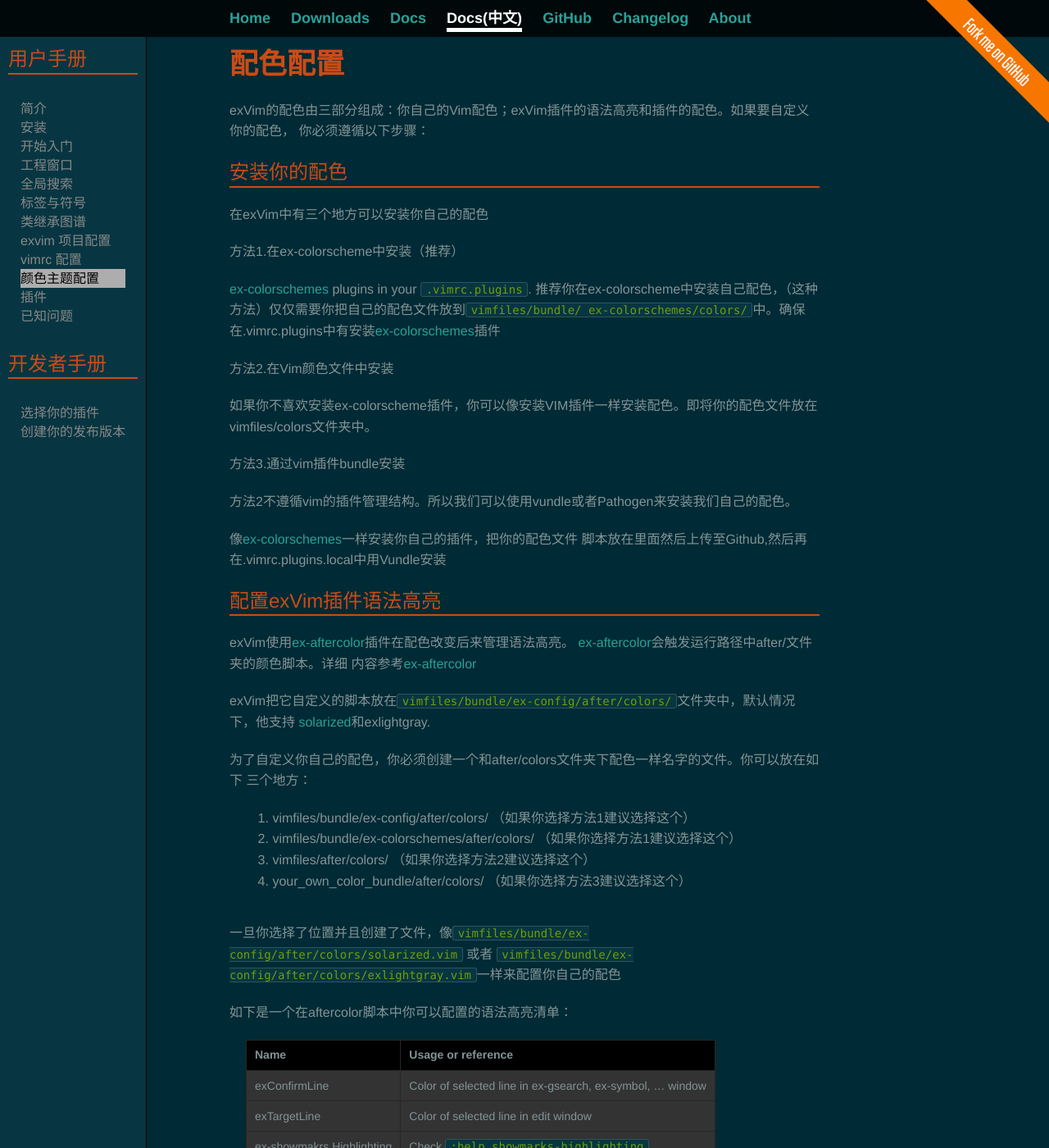
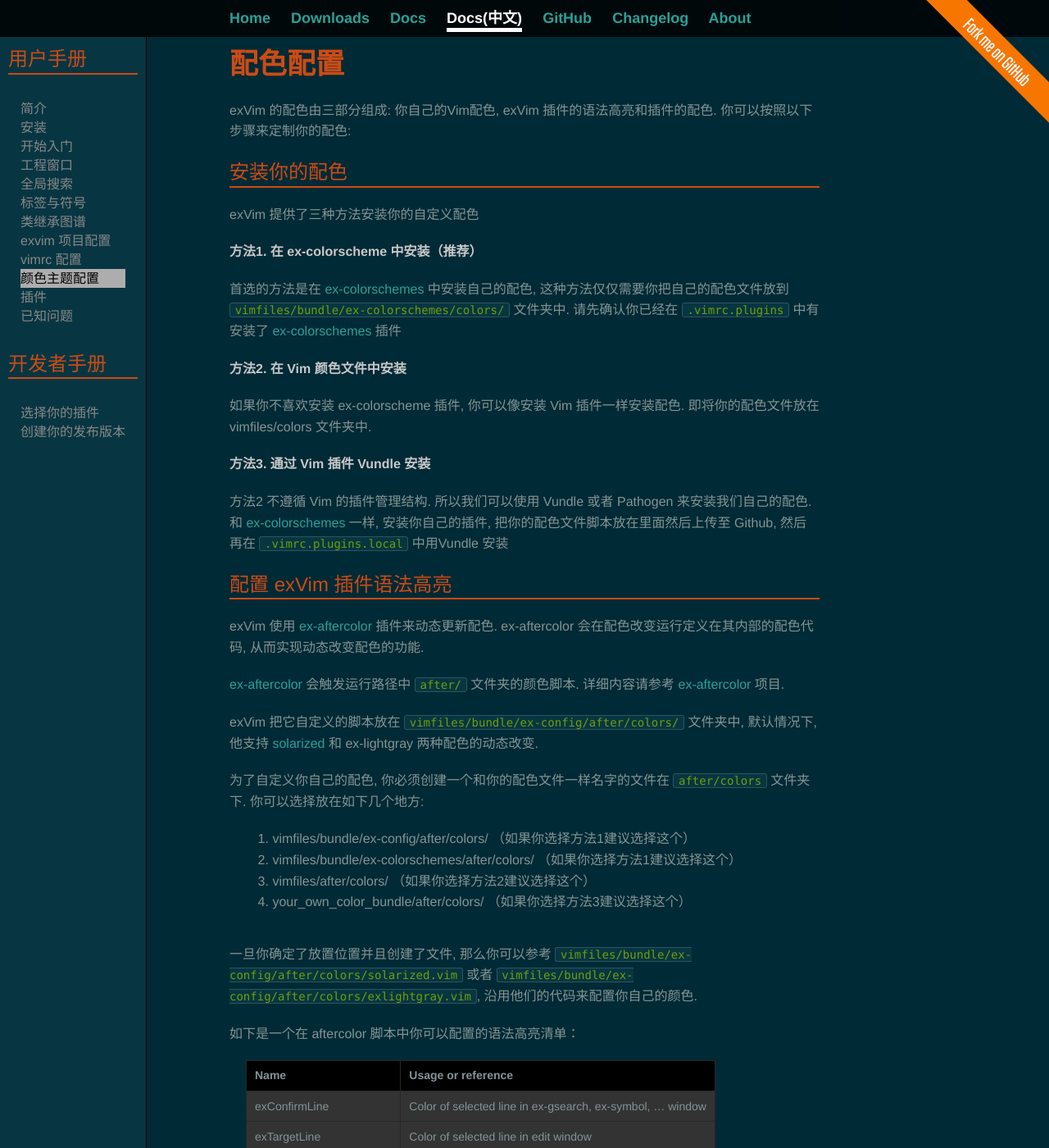
Before and after one commit to exvim/exvim.github.io, a Jekyll site: the page built from docs-zh/config-colorscheme.md, in a window 1280 px wide and 1400 px high. Shown: the whole window at 82% size. Built offline with Jekyll 4.4.1, drawn with Linux system fonts in a browser that asks for light colours; Markdown is read by kramdown in place of the engine named in the settings.

Commit message:
Updated config-colorscheme.md

```diff
--- a/docs-zh/config-colorscheme.md
+++ b/docs-zh/config-colorscheme.md
@@ -1,57 +1,47 @@
 ---
-layout: docs-zh
+layout: "docs-zh"
 title: 配色配置
+published: true
 ---
 
-exVim的配色由三部分组成：你自己的Vim配色；exVim插件的语法高亮和插件的配色。如果要自定义你的配色，
-你必须遵循以下步骤：
+exVim 的配色由三部分组成: 你自己的Vim配色, exVim 插件的语法高亮和插件的配色. 你可以按照以下步骤来定制你的配色:
 
 ## 安装你的配色
 
-在exVim中有三个地方可以安装你自己的配色
+exVim 提供了三种方法安装你的自定义配色
 
-方法1.在ex-colorscheme中安装（推荐）
+**方法1. 在 ex-colorscheme 中安装（推荐）**
 
-[ex-colorschemes](https://github.com/exvim/ex-colorschemes) plugins in your `.vimrc.plugins`.
-推荐你在ex-colorscheme中安装自己配色，（这种方法）仅仅需要你把自己的配色文件放到`vimfiles/bundle/
- ex-colorschemes/colors/`中。确保在.vimrc.plugins中有安装[ex-colorschemes](https://github.com/
- exvim/ex-colorschemes)插件
+首选的方法是在 [ex-colorschemes](https://github.com/exvim/ex-colorschemes) 中安装自己的配色, 这种方法仅仅需要你把自己的配色文件放到 `vimfiles/bundle/ex-colorschemes/colors/` 文件夹中. 请先确认你已经在 `.vimrc.plugins` 中有安装了 [ex-colorschemes](https://github.com/exvim/ex-colorschemes) 插件
 
-方法2.在Vim颜色文件中安装
+**方法2. 在 Vim 颜色文件中安装**
 
-如果你不喜欢安装ex-colorscheme插件，你可以像安装VIM插件一样安装配色。即将你的配色文件放在
-vimfiles/colors文件夹中。
+如果你不喜欢安装 ex-colorscheme 插件, 你可以像安装 Vim 插件一样安装配色. 即将你的配色文件放在 vimfiles/colors 文件夹中.
 
-方法3.通过vim插件bundle安装
+**方法3. 通过 Vim 插件 Vundle 安装**
 
-方法2不遵循vim的插件管理结构。所以我们可以使用vundle或者Pathogen来安装我们自己的配色。
+方法2 不遵循 Vim 的插件管理结构. 所以我们可以使用 Vundle 或者 Pathogen 来安装我们自己的配色. 和 [ex-colorschemes](https://github.com/exvim/ex-colorschemes) 一样, 安装你自己的插件, 把你的配色文件脚本放在里面然后上传至 Github, 然后再在 `.vimrc.plugins.local` 中用Vundle 安装
 
-像[ex-colorschemes](https://github.com/exvim/ex-colorschemes)一样安装你自己的插件，把你的配色文件
-脚本放在里面然后上传至Github,然后再在.vimrc.plugins.local中用Vundle安装
+## 配置 exVim 插件语法高亮
 
-## 配置exVim插件语法高亮
+exVim 使用 [ex-aftercolor](https://github.com/exvim/ex-aftercolors) 插件来动态更新配色. ex-aftercolor 会在配色改变运行定义在其内部的配色代码, 从而实现动态改变配色的功能.
 
-exVim使用[ex-aftercolor](https://github.com/exvim/ex-aftercolors)插件在配色改变后来管理语法高亮。
-[ex-aftercolor](https://github.com/exvim/ex-aftercolors)会触发运行路径中after/文件夹的颜色脚本。详细
-内容参考[ex-aftercolor](https://github.com/exvim/ex-aftercolors)
+[ex-aftercolor](https://github.com/exvim/ex-aftercolors) 会触发运行路径中 `after/` 文件夹的颜色脚本. 详细内容请参考 [ex-aftercolor](https://github.com/exvim/ex-aftercolors) 项目.
 
-exVim把它自定义的脚本放在`vimfiles/bundle/ex-config/after/colors/`文件夹中，默认情况下，他支持
-[solarized](https://github.com/altercation/vim-colors-solarized)和exlightgray.
+exVim 把它自定义的脚本放在 `vimfiles/bundle/ex-config/after/colors/` 文件夹中, 默认情况下, 他支持 [solarized](https://github.com/altercation/vim-colors-solarized) 和 ex-lightgray 两种配色的动态改变.
 
 
-为了自定义你自己的配色，你必须创建一个和after/colors文件夹下配色一样名字的文件。你可以放在如下
-三个地方：
+为了自定义你自己的配色, 你必须创建一个和你的配色文件一样名字的文件在 `after/colors` 文件夹下. 你可以选择放在如下几个地方:
 
 1. vimfiles/bundle/ex-config/after/colors/ （如果你选择方法1建议选择这个）
 1. vimfiles/bundle/ex-colorschemes/after/colors/ （如果你选择方法1建议选择这个）
 1. vimfiles/after/colors/ （如果你选择方法2建议选择这个）
 1. your_own_color_bundle/after/colors/ （如果你选择方法3建议选择这个）
 
-一旦你选择了位置并且创建了文件，像`vimfiles/bundle/ex-config/after/colors/solarized.vim` 或者
- `vimfiles/bundle/ex-config/after/colors/exlightgray.vim`一样来配置你自己的配色
+一旦你确定了放置位置并且创建了文件, 那么你可以参考 `vimfiles/bundle/ex-config/after/colors/solarized.vim` 或者
+ `vimfiles/bundle/ex-config/after/colors/exlightgray.vim`, 沿用他们的代码来配置你自己的颜色.
 
-
-如下是一个在aftercolor脚本中你可以配置的语法高亮清单：
+如下是一个在 aftercolor 脚本中你可以配置的语法高亮清单：
 
 | Name | Usage or reference |
 | :---- | :---- |
```
